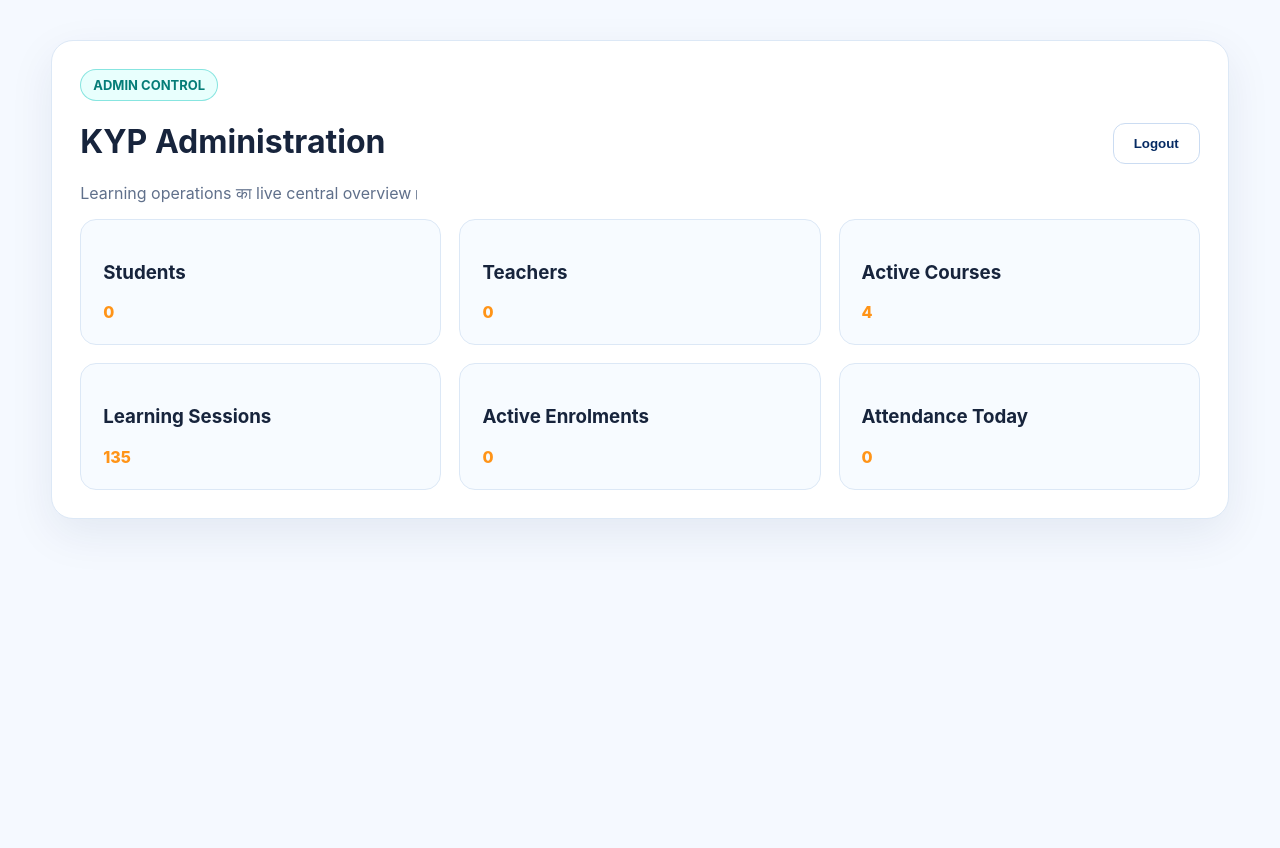
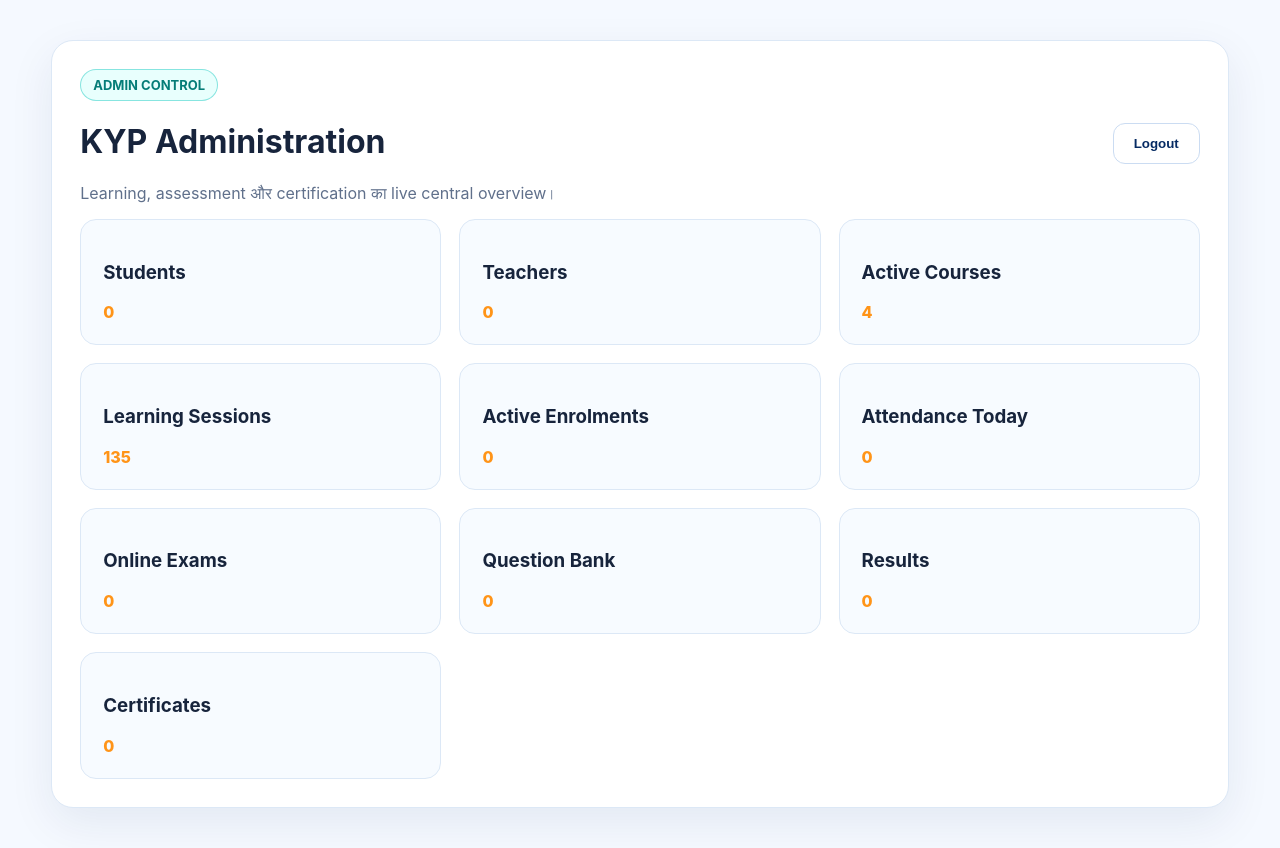
Before and after one commit to shekharnalanda/KYP, a Laravel app: page /admin in a window 1280 px wide. Before the commit the page ends 525 px from the top, so only its background shows below. Run offline with Laravel 12, Linux system fonts and the light colour scheme; the visitor is signed in with stand-in values (Sample User, id 1); data comes from the database, SQL or seed files in the repository; data that the repository does not hold is empty.

Commit message:
feat: integrate KYP online assessment

```diff
--- a/resources/views/panels/admin.blade.php
+++ b/resources/views/panels/admin.blade.php
@@ -2,7 +2,7 @@
 @section('title', 'Admin Dashboard | KYP')
 @section('body')
 <div class="panel-shell"><div class="container"><div class="panel">
-<div style="display:flex;justify-content:space-between;align-items:center;gap:18px"><div><span class="eyebrow" style="color:#057d78;background:#e8fffd">ADMIN CONTROL</span><h1>KYP Administration</h1><p style="color:var(--muted)">Learning operations का live central overview।</p></div><form method="POST" action="{{ route('logout') }}">@csrf<button class="btn btn-light">Logout</button></form></div>
+<div style="display:flex;justify-content:space-between;align-items:center;gap:18px"><div><span class="eyebrow" style="color:#057d78;background:#e8fffd">ADMIN CONTROL</span><h1>KYP Administration</h1><p style="color:var(--muted)">Learning, assessment और certification का live central overview।</p></div><form method="POST" action="{{ route('logout') }}">@csrf<button class="btn btn-light">Logout</button></form></div>
 <div class="panel-grid">
 <div class="panel-card"><h3>Students</h3><div class="metric">{{ $stats['students'] }}</div></div>
 <div class="panel-card"><h3>Teachers</h3><div class="metric">{{ $stats['teachers'] }}</div></div>
@@ -10,5 +10,9 @@
 <div class="panel-card"><h3>Learning Sessions</h3><div class="metric">{{ $stats['sessions'] }}</div></div>
 <div class="panel-card"><h3>Active Enrolments</h3><div class="metric">{{ $stats['enrollments'] }}</div></div>
 <div class="panel-card"><h3>Attendance Today</h3><div class="metric">{{ $stats['attendance_today'] }}</div></div>
+<div class="panel-card"><h3>Online Exams</h3><div class="metric">{{ $stats['exams'] }}</div></div>
+<div class="panel-card"><h3>Question Bank</h3><div class="metric">{{ $stats['questions'] }}</div></div>
+<div class="panel-card"><h3>Results</h3><div class="metric">{{ $stats['results'] }}</div></div>
+<div class="panel-card"><h3>Certificates</h3><div class="metric">{{ $stats['certificates'] }}</div></div>
 </div></div></div></div>
 @endsection
```
